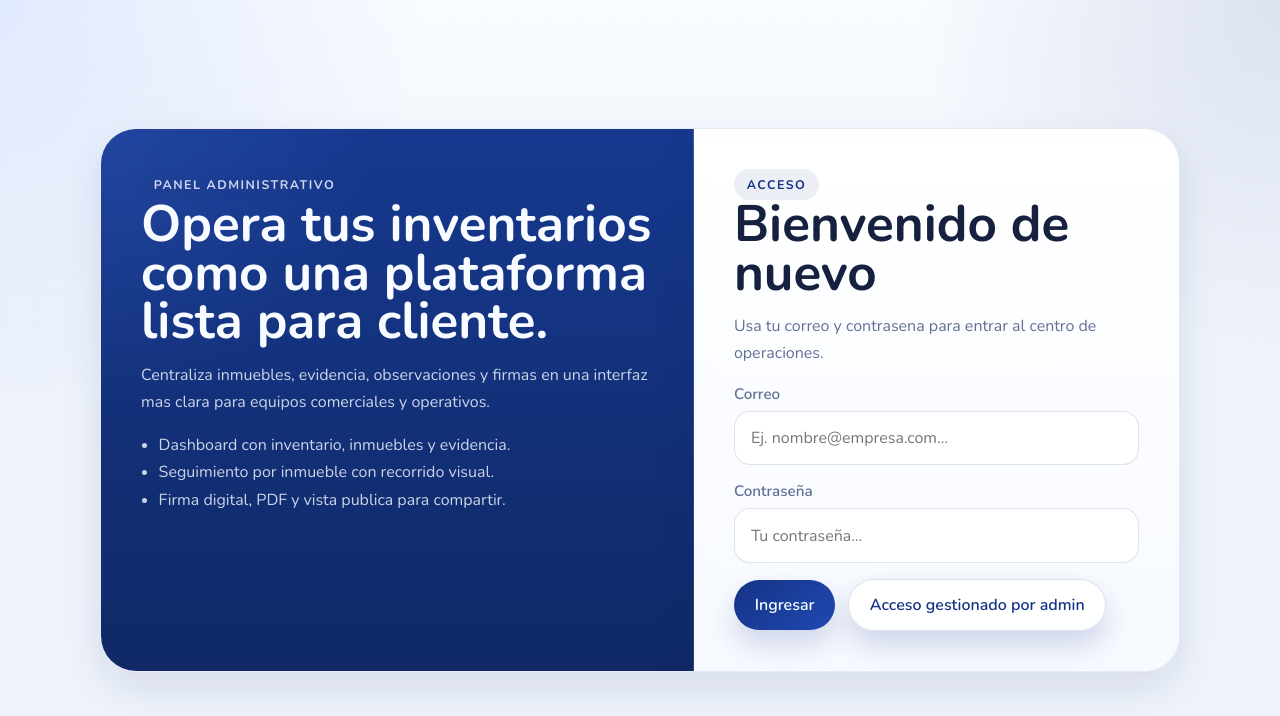
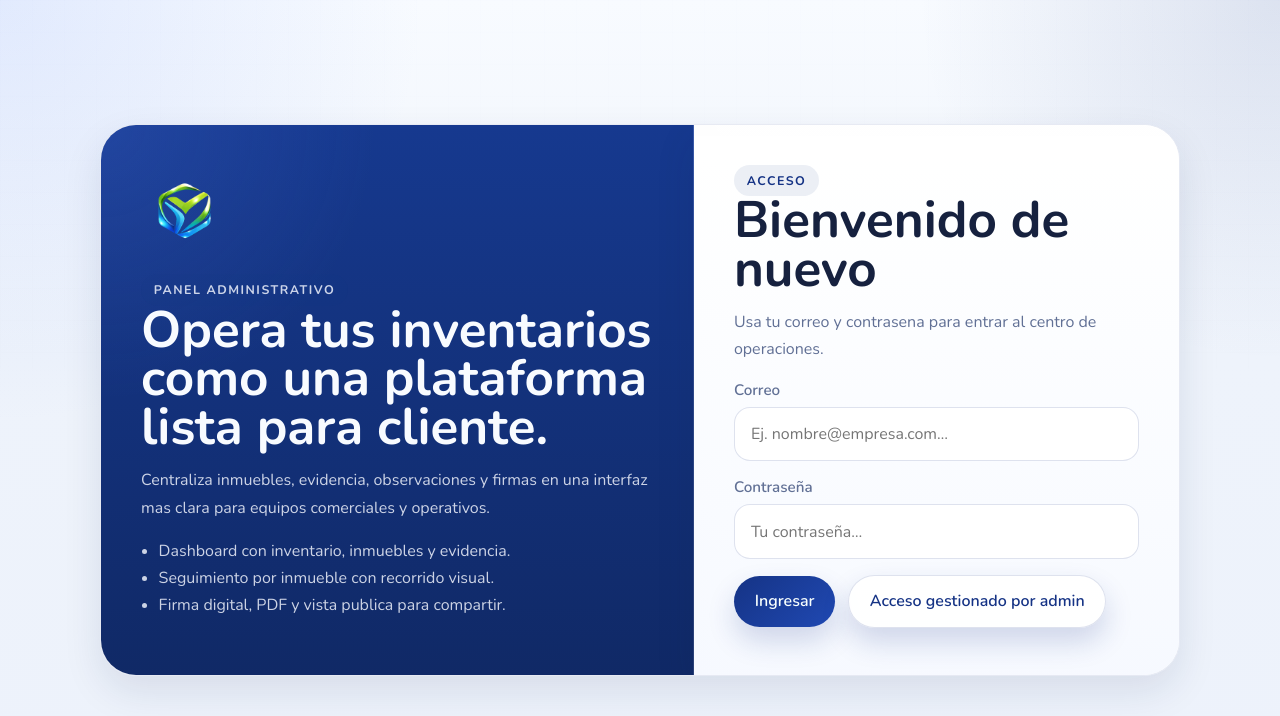
Before and after one commit to FelixTFventas/inventario-app, a Flask app: page /login in a window 1280 px wide. Shown: the top 716 px of the page. Run offline with Flask 3, Linux system fonts and the light colour scheme; some libraries are stand-ins or nearby versions.

Commit message:
feat: add branded install icons and login logo

```diff
--- a/static/app.css
+++ b/static/app.css
@@ -236,14 +236,16 @@ textarea {
   width: 52px;
   height: 52px;
   border-radius: 50%;
-  background: #171717;
-  color: #ffffff;
   display: grid;
   place-items: center;
-  font-family: "Nunito", sans-serif;
-  font-size: 1.45rem;
-  font-weight: 600;
-  letter-spacing: 0.06em;
+  background: transparent;
+  overflow: hidden;
+}
+
+.brand-mark img {
+  width: 100%;
+  height: 100%;
+  object-fit: contain;
 }
 
 .brand-title,
@@ -1423,6 +1425,20 @@ select:focus-visible {
   border-right-color: rgba(255, 255, 255, 0.12);
 }
 
+.auth-brand-mark {
+  width: 92px;
+  height: 92px;
+  margin-bottom: 1.1rem;
+  display: grid;
+  place-items: center;
+}
+
+.auth-brand-mark img {
+  width: 100%;
+  height: 100%;
+  object-fit: contain;
+}
+
 .auth-feature .auth-subtitle,
 .auth-feature ul,
 .auth-feature .eyebrow {
--- a/templates/base.html
+++ b/templates/base.html
@@ -4,6 +4,8 @@
   <meta charset="UTF-8">
   <meta name="viewport" content="width=device-width, initial-scale=1.0">
   <link rel="manifest" href="/static/manifest.json">
+  <link rel="icon" href="/static/icon-192.png" type="image/png">
+  <link rel="apple-touch-icon" href="/static/apple-touch-icon.png">
   <meta name="theme-color" content="#153385">
   <title>{% block title %}Inventario App{% endblock %}</title>
   <link rel="preconnect" href="https://fonts.googleapis.com">
@@ -17,7 +19,9 @@
   <header class="topbar fade-in">
     <div class="topbar-shell">
       <a class="brand brand-link" href="/">
-        <div class="brand-mark">IF</div>
+        <div class="brand-mark">
+          <img src="/static/logo.png" alt="Logo de Inventario App">
+        </div>
         <div class="brand-copy">
           <p class="brand-title">
             {% if is_superadmin and not current_company %}
--- a/templates/login.html
+++ b/templates/login.html
@@ -3,6 +3,9 @@
 <head>
   <meta charset="UTF-8">
   <meta name="viewport" content="width=device-width, initial-scale=1.0">
+  <link rel="manifest" href="/static/manifest.json">
+  <link rel="icon" href="/static/icon-192.png" type="image/png">
+  <link rel="apple-touch-icon" href="/static/apple-touch-icon.png">
   <meta name="theme-color" content="#153385">
   <title>Login | Inventario App</title>
   <link rel="preconnect" href="https://fonts.googleapis.com">
@@ -15,6 +18,9 @@
   <div class="auth-shell">
     <main class="auth-panel fade-in" id="main-content">
       <div class="auth-feature">
+        <div class="auth-brand-mark">
+          <img src="/static/logo.png" alt="Logo de Inventario App">
+        </div>
         <span class="eyebrow">Panel administrativo</span>
         <h1>Opera tus inventarios como una plataforma lista para cliente.</h1>
         <p class="auth-subtitle">
```
Also changed, not shown: static/apple-touch-icon.png (added), static/icon-192.png (added), static/icon-512.png (added), static/logo.png, static/manifest.json.
